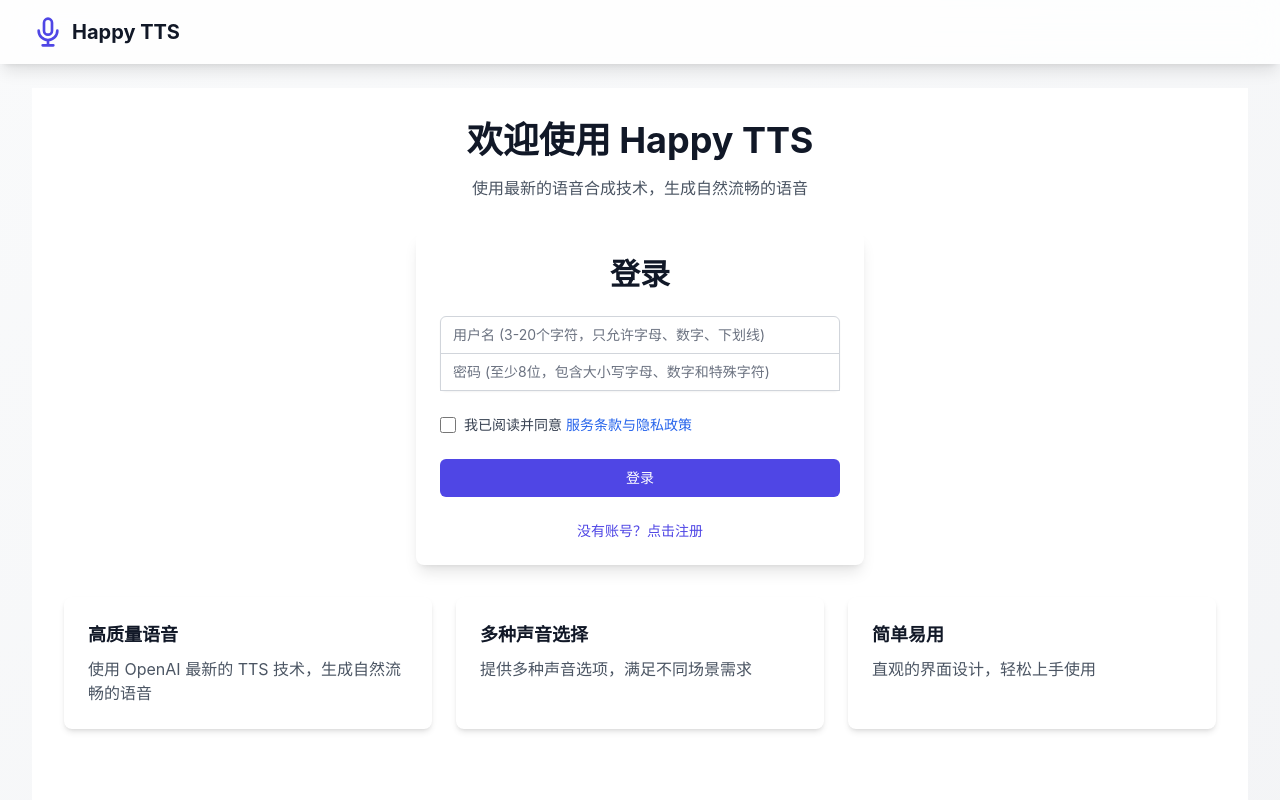
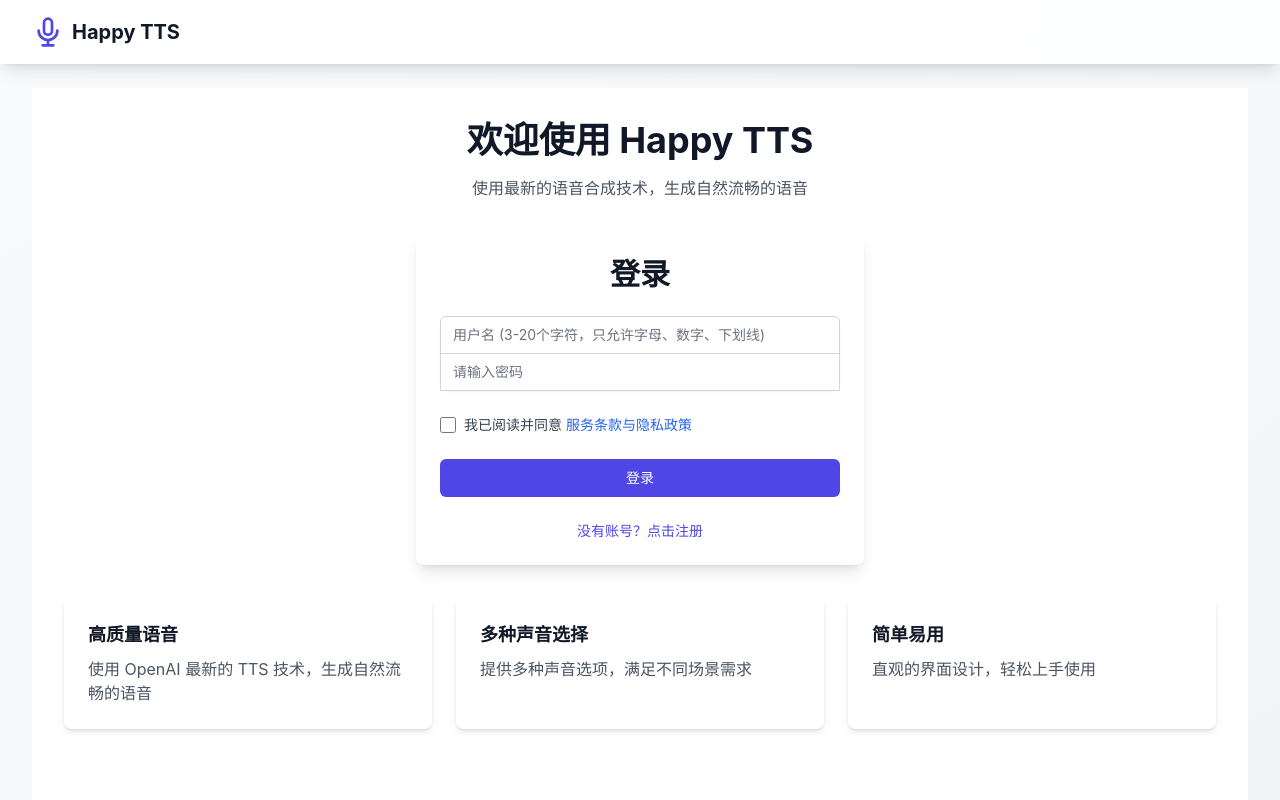
Before and after one commit to devhappys/Happy-TTS, a React (Vite) app in the folder frontend/: page /welcome in a window 1280 px wide. Shown: the top 800 px of the page. Built offline with nearby package versions, Linux system fonts and the light colour scheme; no server answers.

Commit message:
feat(AuthForm): dynamic password placeholder based on login status
- Change password input placeholder based on whether user is logging in or signing up
- Only show password strength indicator on sign up page

```diff
--- a/frontend/src/components/AuthForm.tsx
+++ b/frontend/src/components/AuthForm.tsx
@@ -241,12 +241,12 @@
                                 type="password"
                                 required
                                 className="appearance-none rounded-none relative block w-full px-3 py-2 border border-gray-300 placeholder-gray-500 text-gray-900 focus:outline-none focus:ring-indigo-500 focus:border-indigo-500 focus:z-10 sm:text-sm"
-                                placeholder="密码 (至少8位，包含大小写字母、数字和特殊字符)"
+                                placeholder={isLogin ? "请输入密码" : "密码 (至少8位，包含大小写字母、数字和特殊字符)"}
                                 value={password}
                                 onChange={(e) => setPassword(e.target.value)}
                                 minLength={8}
                             />
-                            {password && (
+                            {!isLogin && password && (
                                 <div className="relative">
                                     <div className="mt-1 p-2 text-sm text-gray-600 bg-gray-50 rounded border border-gray-200 break-words">
                                         <div className="mb-1">密码强度：
```
